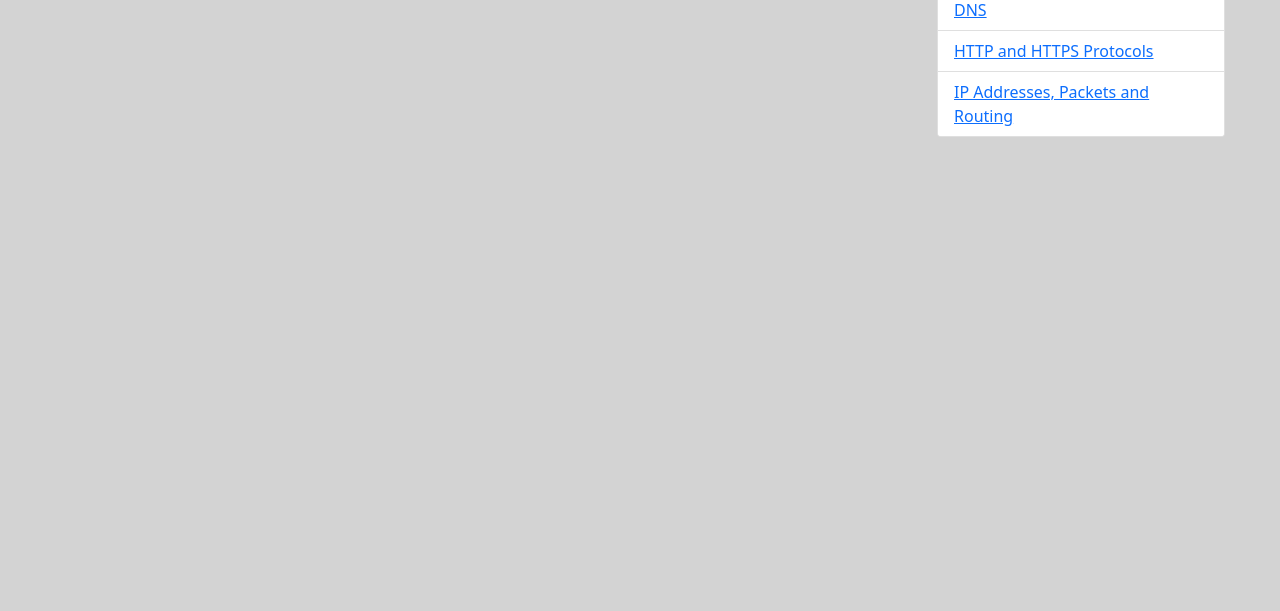
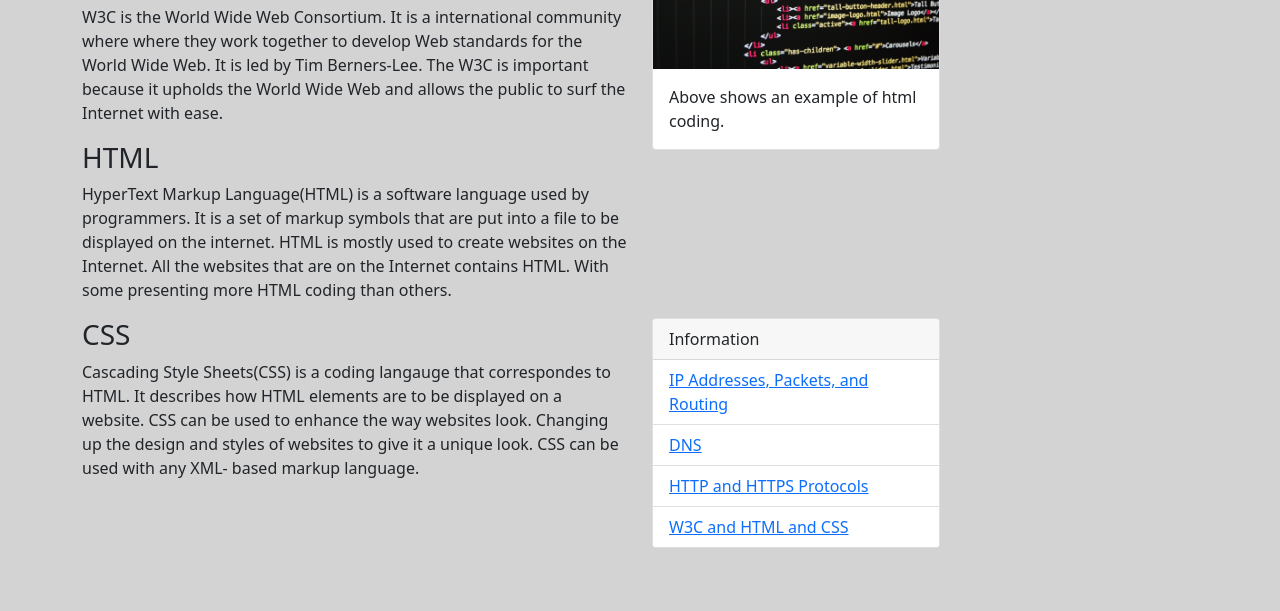
Before and after one commit to DavidJL1997/HistoryoftheInternet1, a plain HTML site: page docs/w3c.html in a window 1280 px wide. Shown: the part 189-800 px from the top of the page. Drawn offline with nearby package versions, Linux system fonts and the light colour scheme.

Commit message:
added information and a picture to the w3c page

```diff
--- a/docs/w3c.html
+++ b/docs/w3c.html
@@ -60,25 +60,61 @@
             </ol>
         </nav>
         <div class="container">
-            <div class="row row-cols-1 row-cols-sm-2 row-cols-md-4">
-                <div class="col"></div>
-                <div class="col"></div>
-                <div class="col"></div>
+            <div class="row row-cols-2">
+                <div class="col">
+                    <h1>W3C and HTML and CSS</h1>
+                    <h3>W3C</h3>
+                    <p>
+                        W3C is the World Wide Web Consortium. It is a international community where
+                        where they work together to develop Web standards for the World Wide Web. It is led by Tim
+                        Berners-Lee. The W3C is important because it upholds the World Wide Web and allows the public
+                        to surf the Internet with ease.
+                    </p>
+                    <h3>HTML</h3>
+                    <p>
+                        HyperText Markup Language(HTML) is a software language used by programmers. It is a set of
+                        markup symbols that are put into a file to be displayed on the internet. HTML is mostly
+                        used to create websites on the Internet. All the websites that are on the Internet
+                        contains HTML. With some presenting more HTML coding than others.
+
+                    </p>
+
+                </div>
+                <div class="col">
+                    <div class="card" style="width: 18rem;">
+                        <img src="images/html.jpg"class="card-img-top" alt="...">
+                        <div class="card-body">
+                            <p class="card-text">
+                                Above shows an example of html coding.
+                            </p>
+                        </div>
+                    </div>
+                </div>
+                <div class="col">
+                    <h3>CSS</h3>
+                    <p>
+                        Cascading Style Sheets(CSS) is a coding langauge that correspondes to HTML.
+                        It describes how HTML elements are to be displayed on a website. CSS can be used
+                        to enhance the way websites look. Changing up the design and styles of websites to
+                        give it a unique look. CSS can be used with any XML- based markup language.
+                    </p>
+                </div>
                 <div class="col">
                     <div class="card" style="width: 18rem;">
                         <div class="card-header">
                             Information
                         </div>
                         <ul class="list-group list-group-flush">
-                            <li class="list-group-item"><a href="domain.html">Domain Names and ICANN</a></li>
+                            <li class="list-group-item"><a href="ip.html">IP Addresses, Packets, and Routing</a></li>
                             <li class="list-group-item"><a href="DNS.html">DNS</a></li>
                             <li class="list-group-item"><a href="http.html">HTTP and HTTPS Protocols</a></li>
-                            <li class="list-group-item"><a href="ip.html">IP Addresses, Packets and Routing</a></li>
+                            <li class="list-group-item"><a href="w3c.html">W3C and HTML and CSS</a></li>
                         </ul>
                     </div>
                 </div>
             </div>
         </div>
+
     </div>
 </div>
 </body>
```
Also changed, not shown: docs/images/html.jpg (added).
